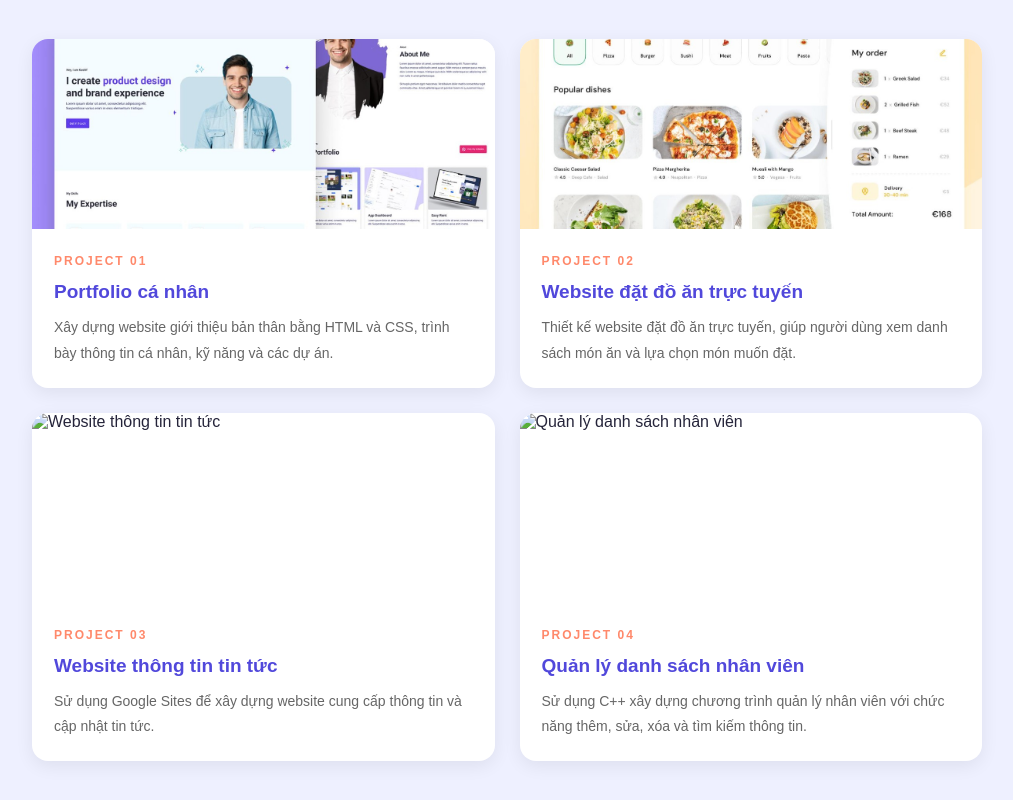
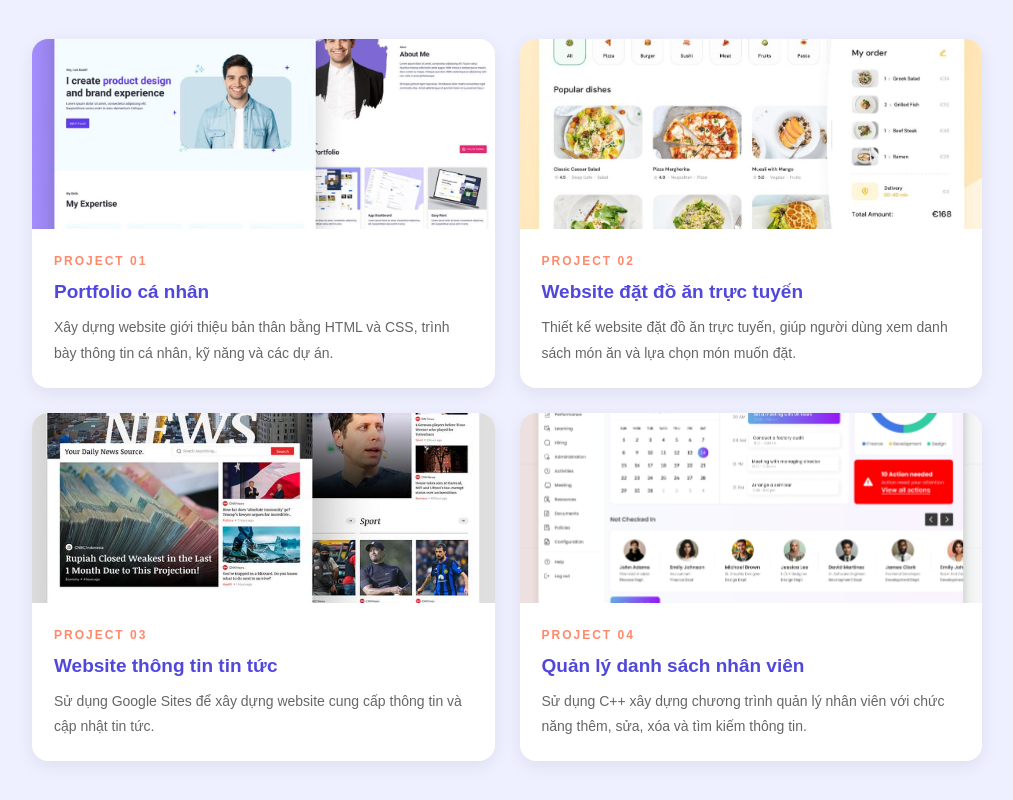
Before and after one commit to gia23841-coder/portfolio, a plain HTML site: page index.html in a window 1280 px wide. Shown: the part 1470-2270 px from the top of the page, without its empty margins (133-1146 px from the left). Drawn offline with Linux system fonts and the light colour scheme.

Commit message:
Update index.html

```diff
--- a/index.html
+++ b/index.html
@@ -34,8 +34,6 @@
             <h3>Năm 2 - Lớp 66K1 | Trường Đại học Vinh</h3>
 
             <p>
-                Tôi là sinh viên năm 2 ngành Công nghệ thông tin,
-                lớp 66K1 tại Trường Đại học Vinh.
                 Tôi yêu thích công nghệ, lập trình và luôn có tinh thần
                 học hỏi, sáng tạo để phát triển bản thân.
             </p>
@@ -133,7 +131,7 @@
             </div>
 
             <div class="project-item">
-                <img src="news.jpg" alt="Website thông tin tin tức">
+                <img src="news.jpg.png" alt="Website thông tin tin tức">
 
                 <div class="project-content">
                     <span>PROJECT 03</span>
@@ -146,7 +144,7 @@
             </div>
 
             <div class="project-item">
-                <img src="employee.jpg" alt="Quản lý danh sách nhân viên">
+                <img src="employee.jpg.png" alt="Quản lý danh sách nhân viên">
 
                 <div class="project-content">
                     <span>PROJECT 04</span>
```
